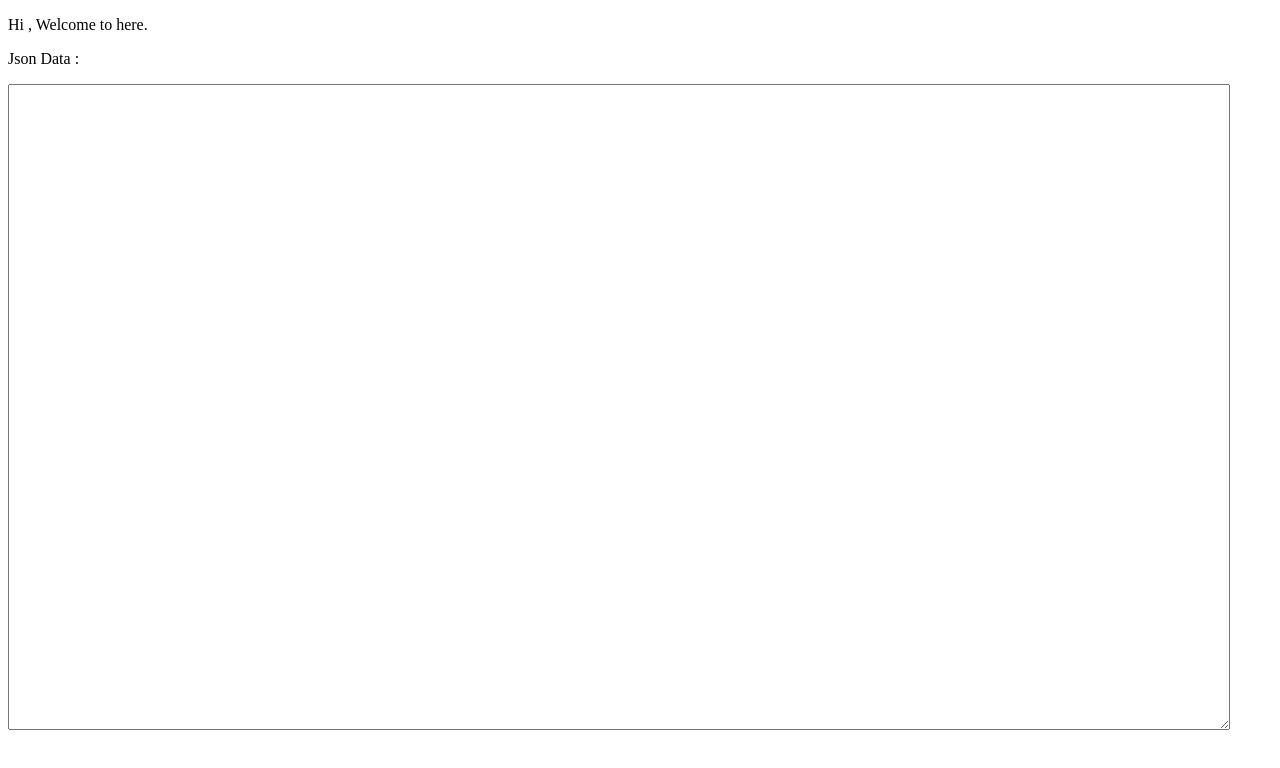
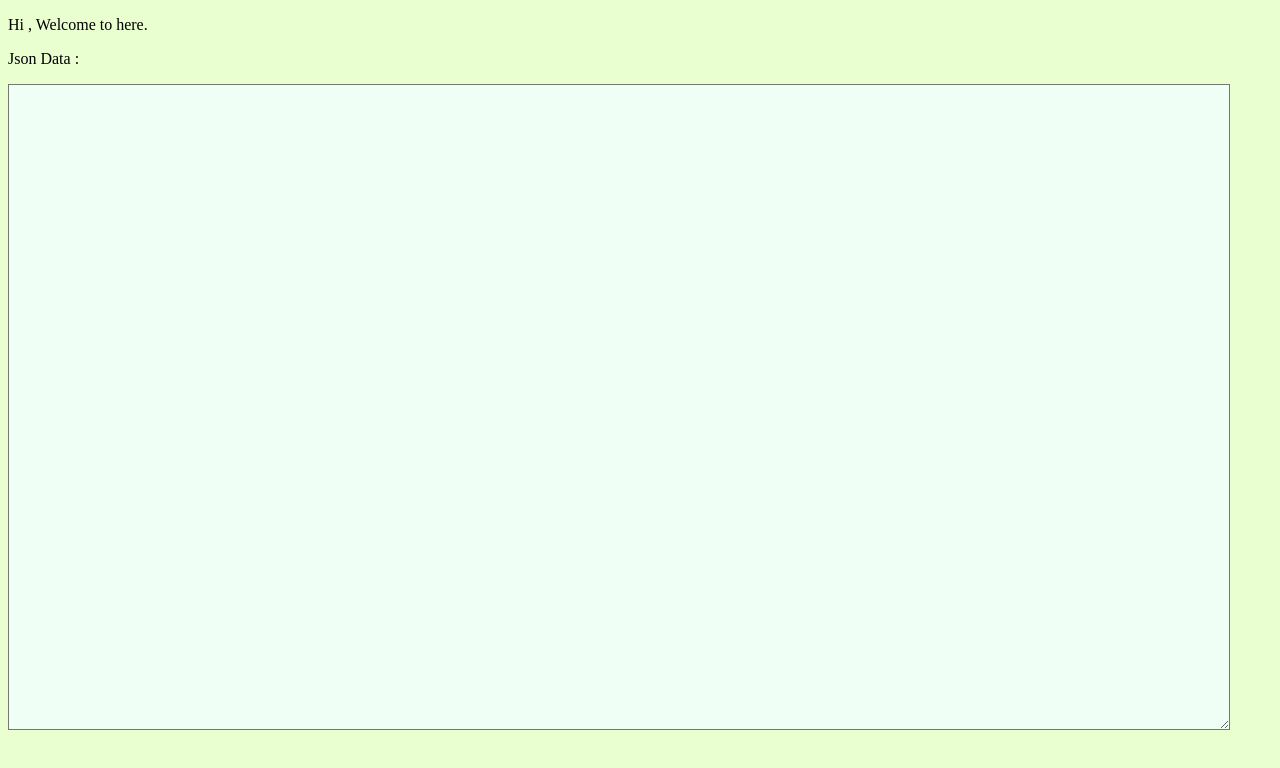
Before and after one commit to wannasaynone/GeneralGameTool, a plain HTML site: page sheetTool/index.html in a window 1280 px wide. Drawn offline with Linux system fonts and the light colour scheme; no server answers.

Commit message:
修改css

```diff
--- a/sheetTool/index.html
+++ b/sheetTool/index.html
@@ -6,6 +6,11 @@
     <meta http-equiv="X-UA-Compatible" content="IE=edge">
     <meta name="viewport" content="width=device-width, initial-scale=1.0">
     <title>sheet Tool</title>
+    <style>
+        body {
+            background: #eaffd0;
+        }
+    </style>
 </head>
 
 <body>
@@ -14,7 +19,7 @@
         <p>Json Data :</p>
     </div>
     <div>
-        <textarea type="text" id="jsonText" style="width: 95vw; height: 80vh;">
+        <textarea type="text" id="jsonText" style="width: 95vw; height: 80vh;background: #effff5;">
         </textarea>
     </div>
     <script src="./lib/dataIntegration.js" await></script>
```
